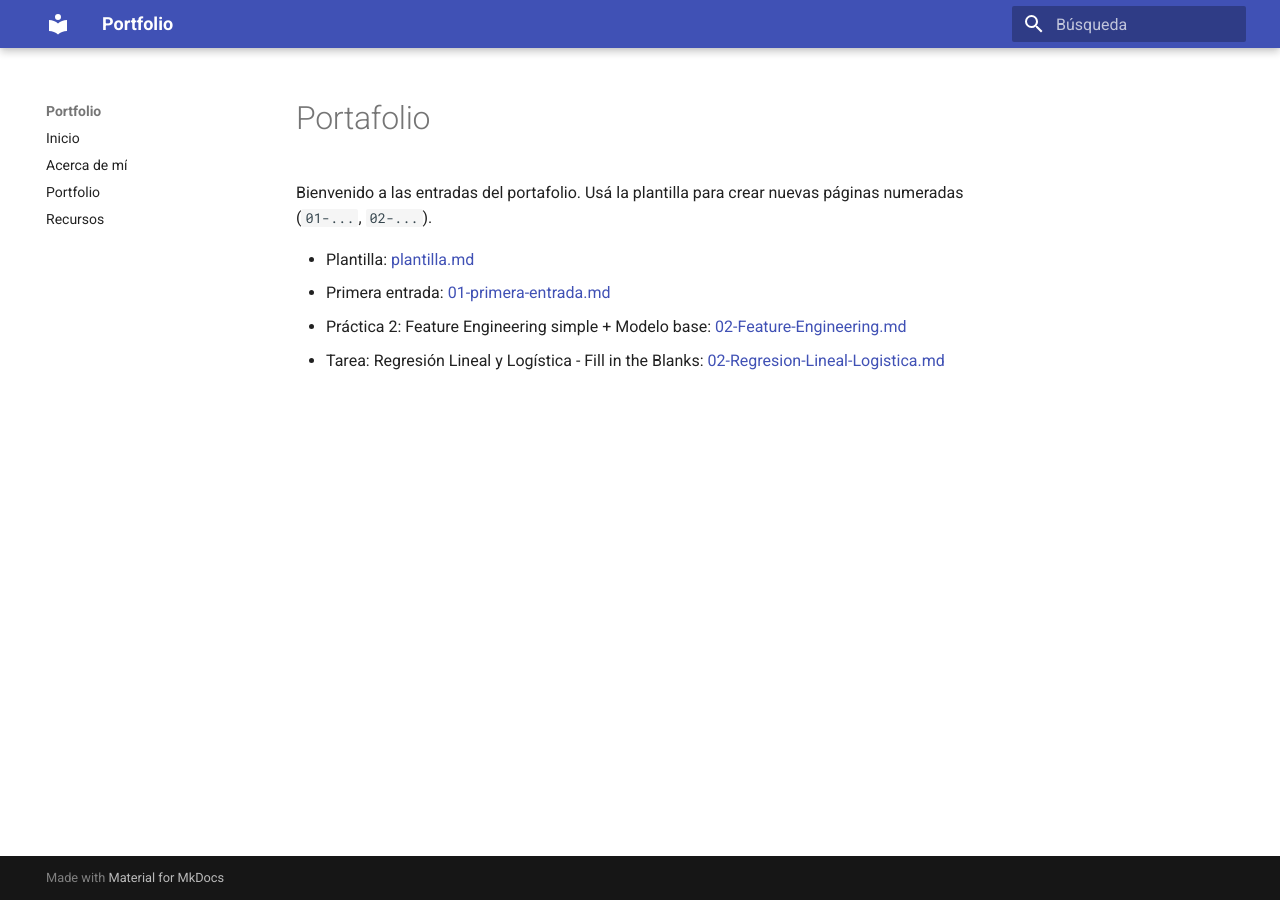
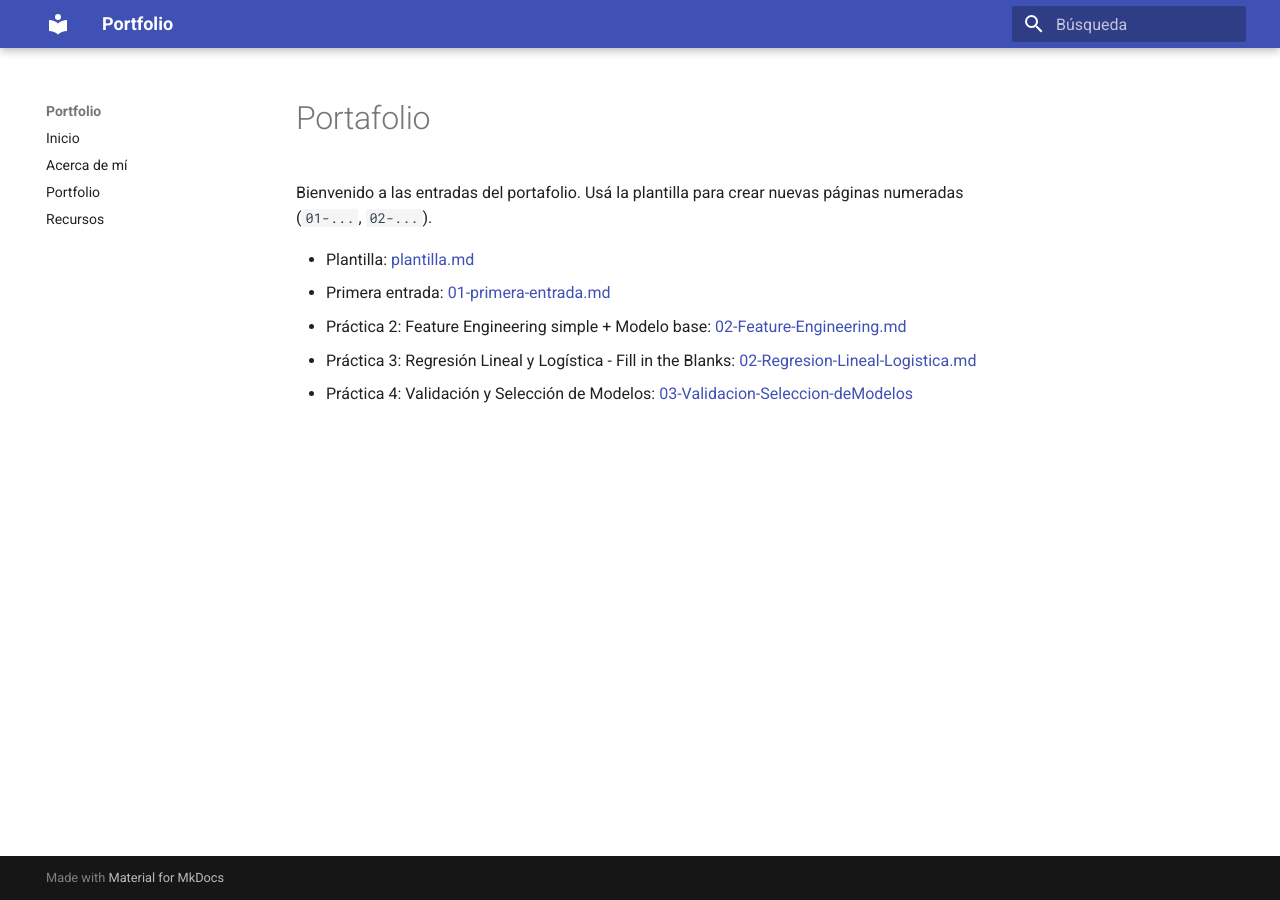
Before and after one commit to keyvigl/ia-portafolio, an MkDocs documentation site: the page built from docs/portfolio/index.md, in a window 1280 px wide. Built offline with MkDocs 1.6.1 and Material for MkDocs 9.7.7, drawn with Linux system fonts in a browser that asks for light colours.

Commit message:
Update index.md

```diff
--- a/docs/portfolio/index.md
+++ b/docs/portfolio/index.md
@@ -11,4 +11,5 @@ Bienvenido a las entradas del portafolio. Usá la plantilla para crear nuevas p
 - Plantilla: [plantilla.md](plantilla.md)
 - Primera entrada: [01-primera-entrada.md](01-primera-entrada.md)
 - Práctica 2: Feature Engineering simple + Modelo base: [02-Feature-Engineering.md](02-Feature-Engineering.md)
-- Tarea: Regresión Lineal y Logística - Fill in the Blanks: [02-Regresion-Lineal-Logistica.md](02-Regresion-Lineal-Logistica.md)
+- Práctica 3: Regresión Lineal y Logística - Fill in the Blanks: [02-Regresion-Lineal-Logistica.md](02-Regresion-Lineal-Logistica.md)
+- Práctica 4: Validación y Selección de Modelos: [03-Validacion-Seleccion-deModelos](03-Validacion-Seleccion-deModelos.md)
```
